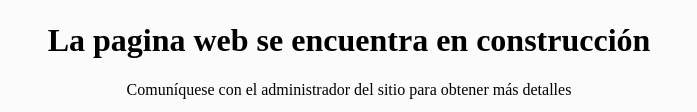
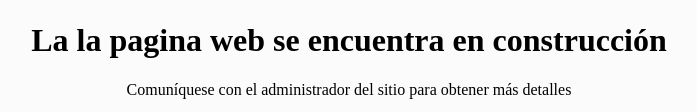
Before and after one commit to shpilson/blank, a plain HTML site: page index.html in a window 1280 px wide. Shown: the part 311-423 px from the top of the page, without its empty margins (291-988 px from the left). Drawn offline with Linux system fonts and the light colour scheme.

Commit message:
create page

```diff
--- a/index.html
+++ b/index.html
@@ -12,7 +12,7 @@
     <div style="text-align: center;">
         <img src="https://cdn.dribbble.com/users/2789762/screenshots/8630894/media/583b209224b027954cb6e8b9901cb731.gif"
             alt="Loading">
-        <h1>La pagina web se encuentra en construcción</h1>
+        <h1>La la pagina web se encuentra en construcción</h1>
         <p>Comuníquese con el administrador del sitio para obtener más detalles</p>
     </div>
 </body>
```
